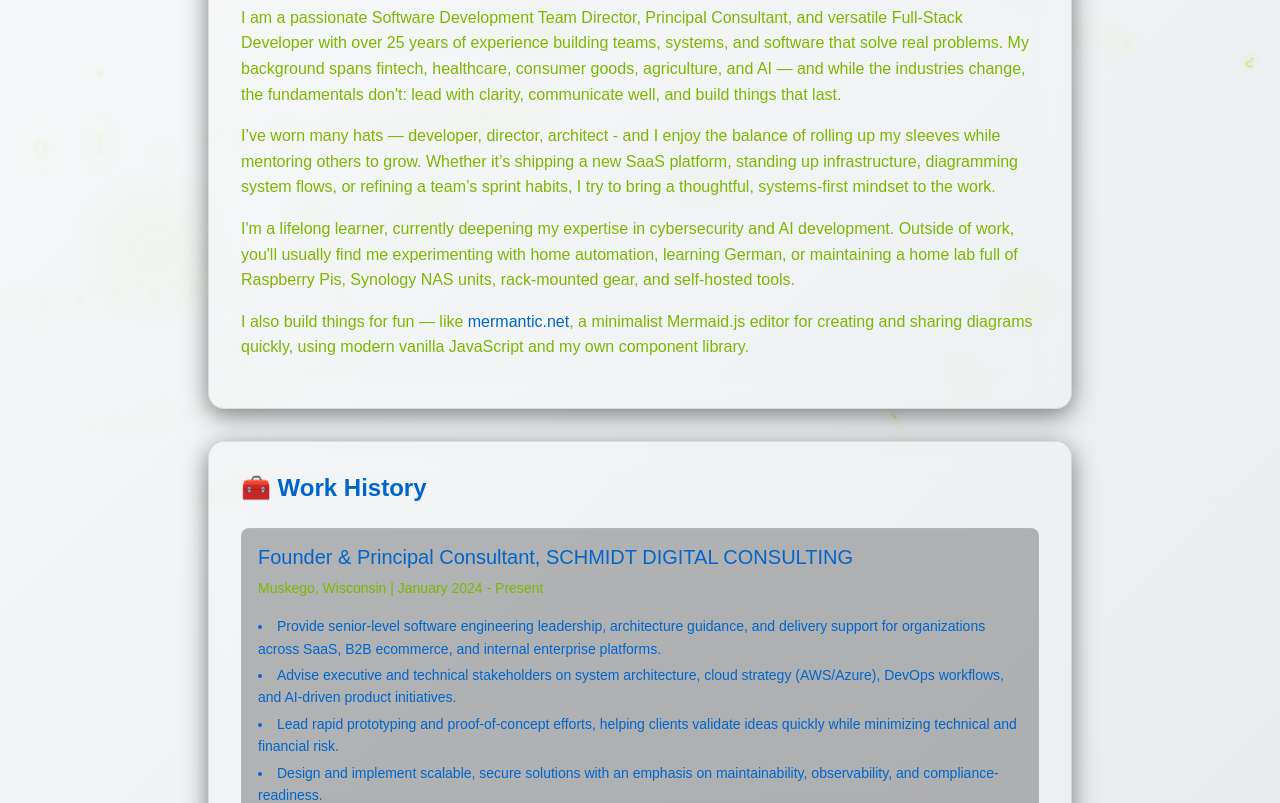
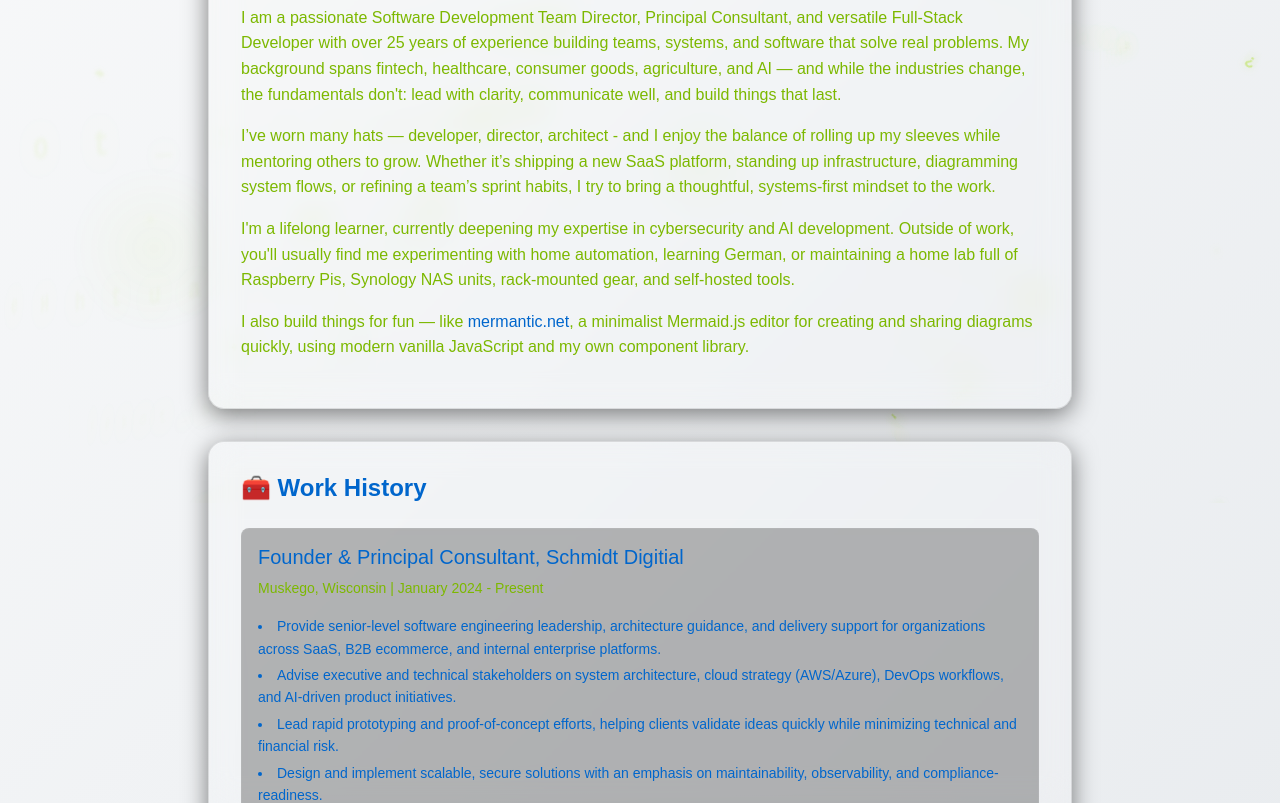
Before and after one commit to chrlzs/charlesschmidt.org, a website: page index.html in a window 1280 px wide. Shown: the part 297-1100 px from the top of the page. Drawn offline with Linux system fonts and the light colour scheme; animation ran at ten frames a second.

Commit message:
fixed UPPERCase issue

```diff
--- a/index.html
+++ b/index.html
@@ -124,7 +124,7 @@
         </div>
         <div class="card-body space-y-6">
           <div class="border-l-4 border-accent pl-4">
-            <h3 class="text-xl font-medium">Founder & Principal Consultant, SCHMIDT DIGITAL CONSULTING</h3>
+            <h3 class="text-xl font-medium">Founder & Principal Consultant, Schmidt Digitial</h3>
             <p class="text-muted text-sm">Muskego, Wisconsin | January 2024 - Present</p>
             <ul class="list-disc list-inside mt-2 space-y-1 text-sm">
               <li>Provide senior-level software engineering leadership, architecture guidance, and delivery support for organizations across SaaS, B2B ecommerce, and internal enterprise platforms.</li>
```
